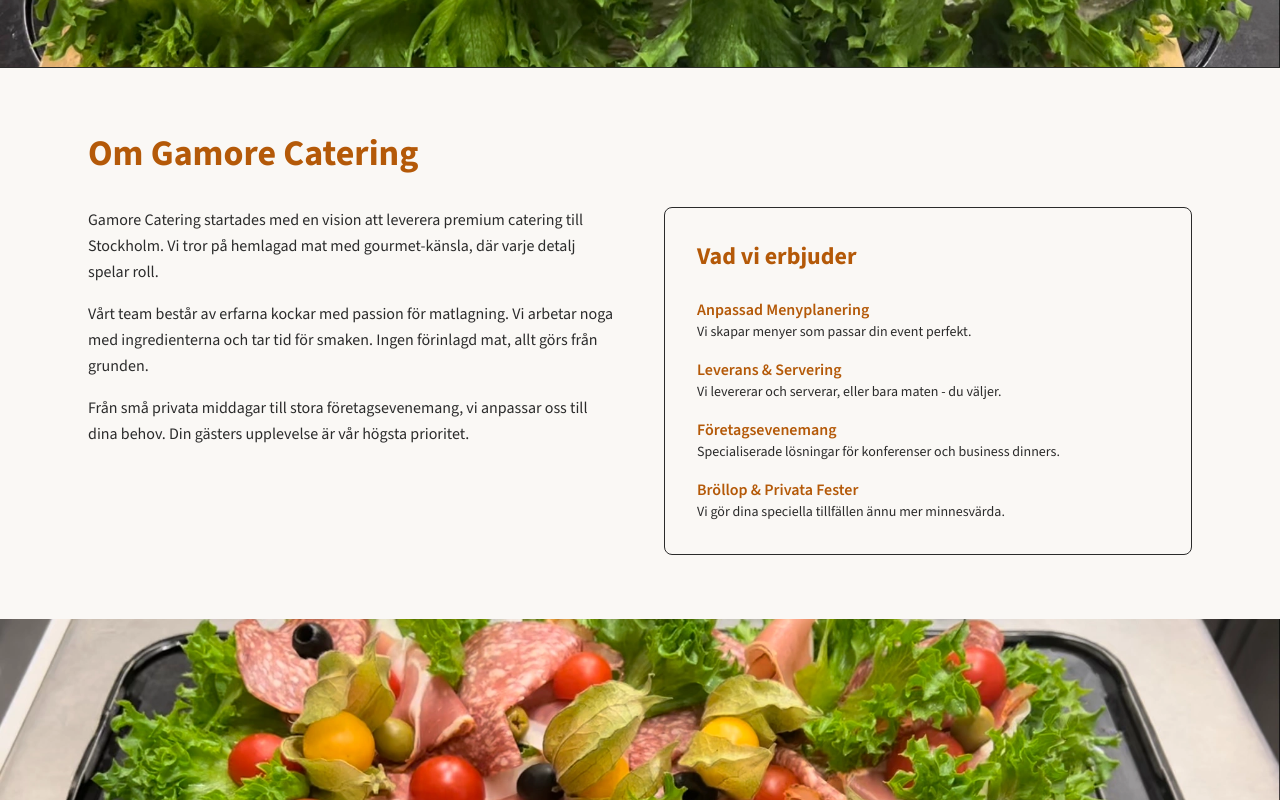
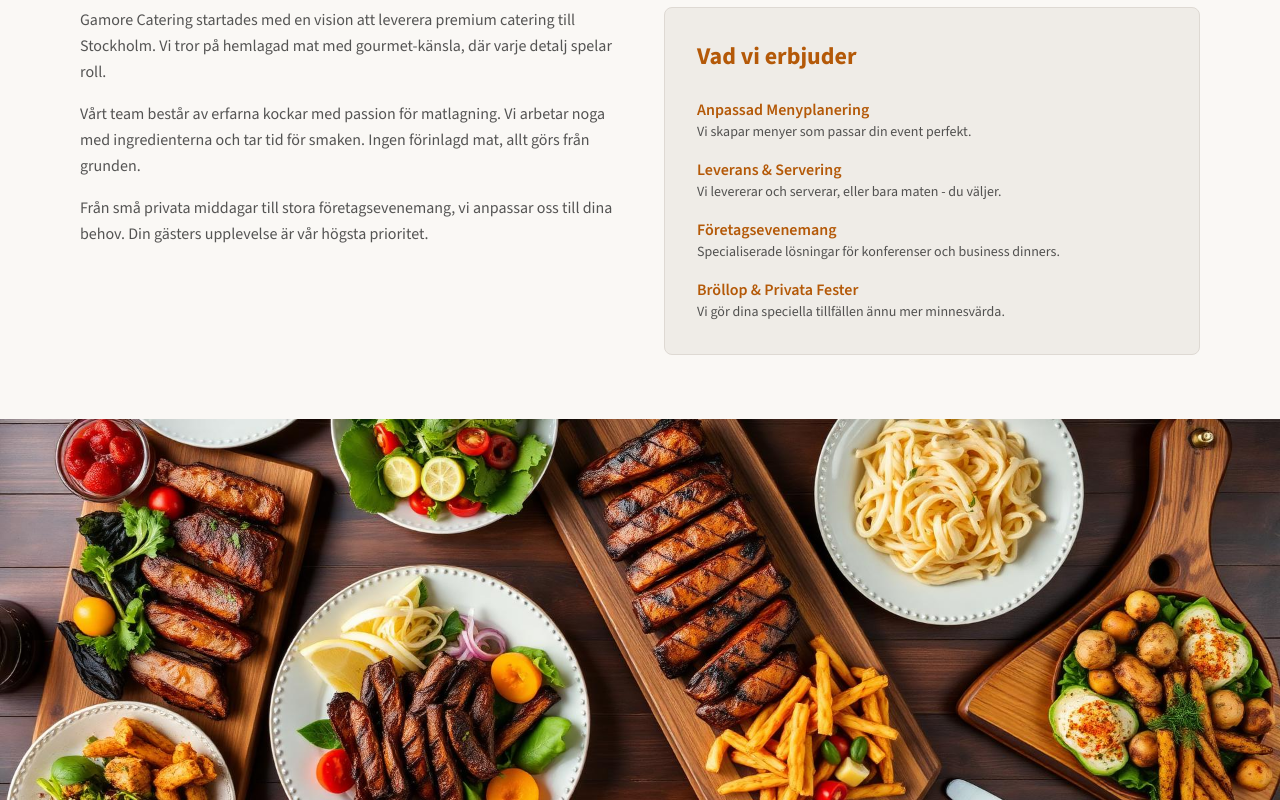
Before and after one commit to Egeeoz/gamoreCatering, a Next.js app: page / in a window 1280 px wide. Shown: the part 2480-3280 px from the top of the page. Built offline with nearby package versions, Linux system fonts and the light colour scheme.

Commit message:
Update about styling and colors

```diff
--- a/app/components/About.tsx
+++ b/app/components/About.tsx
@@ -1,66 +1,61 @@
+const offerings = [
+  {
+    title: 'Anpassad Menyplanering',
+    desc: 'Vi skapar menyer som passar din event perfekt.',
+  },
+  {
+    title: 'Leverans & Servering',
+    desc: 'Vi levererar och serverar, eller bara maten - du väljer.',
+  },
+  {
+    title: 'Företagsevenemang',
+    desc: 'Specialiserade lösningar för konferenser och business dinners.',
+  },
+  {
+    title: 'Bröllop & Privata Fester',
+    desc: 'Vi gör dina speciella tillfällen ännu mer minnesvärda.',
+  },
+];
+
 export default function About() {
   return (
     <section
       id="om"
-      className="py-12 md:py-16 border-t border-border-color bg-background"
+      className="py-12 md:py-16 border-t border-border bg-background"
     >
-      <div className="max-w-6xl mx-auto px-4 md:px-6">
+      <div className="max-w-350 mx-auto px-6 md:px-12 lg:px-20">
         <h2 className="text-2xl md:text-3xl font-bold mb-8 text-accent">
           Om Gamore Catering
         </h2>
         <div className="grid grid-cols-1 md:grid-cols-2 gap-8 md:gap-12 items-start">
           <div>
-            <p className="mb-4 leading-relaxed text-foreground-secondary text-sm md:text-base">
+            <p className="mb-4 leading-relaxed text-foreground/80 text-sm md:text-base">
               Gamore Catering startades med en vision att leverera premium
               catering till Stockholm. Vi tror på hemlagad mat med
               gourmet-känsla, där varje detalj spelar roll.
             </p>
-            <p className="mb-4 leading-relaxed text-foreground-secondary text-sm md:text-base">
+            <p className="mb-4 leading-relaxed text-foreground/80 text-sm md:text-base">
               Vårt team består av erfarna kockar med passion för matlagning. Vi
               arbetar noga med ingredienterna och tar tid för smaken. Ingen
               förinlagd mat, allt görs från grunden.
             </p>
-            <p className="leading-relaxed text-foreground-secondary text-sm md:text-base">
+            <p className="leading-relaxed text-foreground/80 text-sm md:text-base">
               Från små privata middagar till stora företagsevenemang, vi
               anpassar oss till dina behov. Din gästers upplevelse är vår högsta
               prioritet.
             </p>
           </div>
-          <div className="rounded-lg p-4 md:p-8 border border-border-color bg-background-secondary">
+          <div className="rounded-lg p-4 md:p-8 border border-border bg-secondary">
             <h3 className="text-lg md:text-xl font-bold mb-6 text-accent">
               Vad vi erbjuder
             </h3>
-            <div className="space-y-4 text-foreground-secondary text-sm md:text-base">
-              <div>
-                <p className="font-semibold text-accent">
-                  Anpassad Menyplanering
-                </p>
-                <p className="text-xs md:text-sm">
-                  Vi skapar menyer som passar din event perfekt.
-                </p>
-              </div>
-              <div>
-                <p className="font-semibold text-accent">
-                  Leverans & Servering
-                </p>
-                <p className="text-xs md:text-sm">
-                  Vi levererar och serverar, eller bara maten - du väljer.
-                </p>
-              </div>
-              <div>
-                <p className="font-semibold text-accent">Företagsevenemang</p>
-                <p className="text-xs md:text-sm">
-                  Specialiserade lösningar för konferenser och business dinners.
-                </p>
-              </div>
-              <div>
-                <p className="font-semibold text-accent">
-                  Bröllop & Privata Fester
-                </p>
-                <p className="text-xs md:text-sm">
-                  Vi gör dina speciella tillfällen ännu mer minnesvärda.
-                </p>
-              </div>
+            <div className="space-y-4 text-foreground/80 text-sm md:text-base">
+              {offerings.map((o, i) => (
+                <div key={i}>
+                  <p className="font-semibold text-accent">{o.title}</p>
+                  <p className="text-xs md:text-sm">{o.desc}</p>
+                </div>
+              ))}
             </div>
           </div>
         </div>
--- a/app/components/Menu.tsx
+++ b/app/components/Menu.tsx
@@ -39,7 +39,7 @@ export default function Menu() {
       id="meny"
       className="bg-background py-12 md:py-20 border-t border-border"
     >
-      <div className="max-w-[1400px] mx-auto px-6 md:px-12 lg:px-20">
+      <div className="max-w-350 mx-auto px-6 md:px-12 lg:px-20">
         <h2 className="text-2xl md:text-3xl font-bold mb-8 md:mb-12 text-accent">
           Exempelmenyer
         </h2>
--- a/app/page.tsx
+++ b/app/page.tsx
@@ -21,9 +21,9 @@ export default function Home() {
       <Features />
       {/* Menu Section */}
       <Menu />
-      <div className="w-full h-150 relative">
+      <div className="w-full h-100 relative">
         <Image
-          src="/catering2.webp"
+          src="/catering-divider.webp"
           alt="Premium Catering Background"
           priority
           fill
@@ -32,9 +32,9 @@ export default function Home() {
       </div>
       {/* About Section */}
       <About />
-      <div className="w-full h-150 relative">
+      <div className="w-full h-100 relative">
         <Image
-          src="/catering2.webp"
+          src="/catering-divider.webp"
           alt="Premium Catering Background"
           priority
           fill
```
